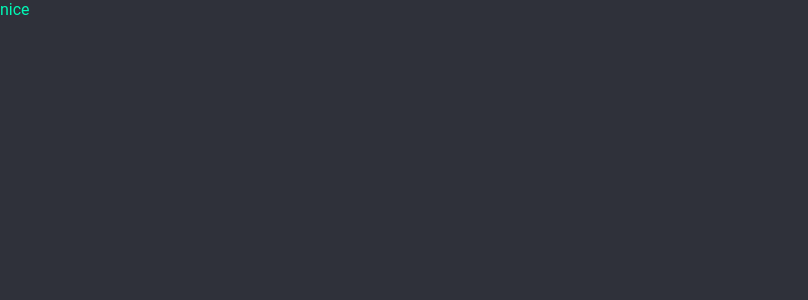
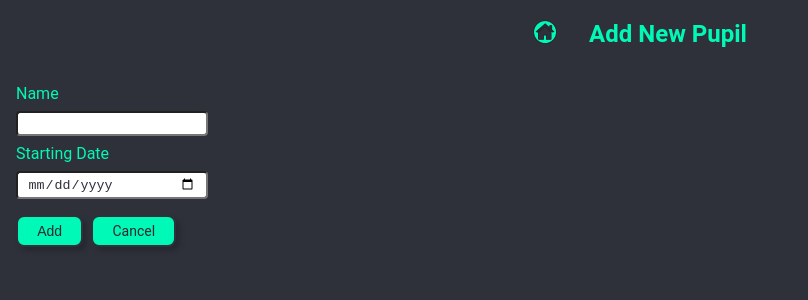
Before and after one commit to giuseppe-valeriani/drive-point, a Next.js app: page /pupils/add in a window 1280 px wide. Shown: the top 300 px of the page, without its empty margins (0-808 px from the left). Built offline with nearby package versions, Linux system fonts and the light colour scheme.

Commit message:
add form, wip for the logic part

```diff
--- a/app/pupils/[id]/page.jsx
+++ b/app/pupils/[id]/page.jsx
@@ -1,8 +1,25 @@
-import React from "react";
+"use client";
 
-const page = ({ params }) => {
-  console.log(params);
-  return <div>nice</div>;
+import React, { useState, useEffect } from "react";
+import axios from "axios";
+
+const Pupil = ({ params }) => {
+  const [pupil, setPupil] = useState(null);
+  useEffect(() => {
+    const getPupil = async () => {
+      const response = await axios.get(`http://localhost:7777/${params.id}`);
+      setPupil(response.data);
+      console.log(response.data);
+    };
+
+    getPupil();
+  }, []);
+
+  if (!pupil) {
+    return <article>Loading...</article>;
+  }
+
+  return <article>{pupil.name}</article>;
 };
 
-export default page;
+export default Pupil;
--- /dev/null
+++ b/app/pupils/add/page.jsx
@@ -0,0 +1,38 @@
+"use client";
+
+import React, { useState, useEffect } from "react";
+import Link from "next/link";
+import axios from "axios";
+import "./style.scss";
+import Form from "@components/Form/Form";
+
+const emptyForm = {
+  name: "",
+  starting_date: "",
+};
+
+const AddPupilPage = () => {
+  const [newPupil, setNewPupil] = useState(emptyForm);
+
+  const handleSubmit = (e) => {
+    e.preventDefault();
+    console.log(e.target.name.value);
+    console.log(e.target.starting_date.value);
+  };
+
+  return (
+    <main className="add-pupil-page">
+      <section className="add-pupil-page__header">
+        <Link className="add-pupil-page__icon-box" href="/">
+          <img className="add-pupil-page__icon" src={"/icons/home.png"} />
+        </Link>
+        <h1 className="add-pupil-page__title">add new pupil</h1>
+      </section>
+      <section>
+        <Form handleSubmit={handleSubmit} />
+      </section>
+    </main>
+  );
+};
+
+export default AddPupilPage;
--- /dev/null
+++ b/app/pupils/add/style.scss
@@ -0,0 +1,24 @@
+@use "../../../styles/colors" as *;
+@use "../../../styles/mixins" as *;
+
+.add-pupil-page {
+  &__header {
+    display: flex;
+    align-items: center;
+    justify-content: center;
+  }
+
+  &__icon-box {
+    margin-right: 2rem;
+  }
+
+  &__icon {
+    width: 24px;
+    height: 24px;
+  }
+
+  &__title {
+    text-align: center;
+    text-transform: capitalize;
+  }
+}
--- /dev/null
+++ b/components/AddPupil/AddPupil.scss
@@ -0,0 +1,8 @@
+@use "../../styles/colors" as *;
+@use "../../styles/mixins" as *;
+
+.add-pupil {
+  &__button {
+    @include button;
+  }
+}
--- /dev/null
+++ b/components/Form/Form.jsx
@@ -0,0 +1,33 @@
+import React from "react";
+import Link from "next/link";
+import "./Form.scss";
+
+const Form = ({ handleSubmit }) => {
+  return (
+    <form onSubmit={handleSubmit} className="form">
+      <div className="form__field">
+        <label htmlFor="name">Name</label>
+        <input className="form__input" id="name" type="text" name="name" />
+      </div>
+      <div className="form__field">
+        <label htmlFor="starting_date">Starting Date</label>
+        <input
+          className="form__input"
+          id="starting_date"
+          type="date"
+          name="starting_date"
+        />
+      </div>
+      <div className="form__buttons">
+        <button className="form__button" type="submit">
+          add
+        </button>
+        <Link href="/">
+          <div className="form__button">cancel</div>
+        </Link>
+      </div>
+    </form>
+  );
+};
+
+export default Form;
--- /dev/null
+++ b/components/Form/Form.scss
@@ -0,0 +1,30 @@
+@use "../../styles/colors" as *;
+@use "../../styles/mixins" as *;
+
+.form {
+  padding: 1rem;
+
+  &__field {
+    display: flex;
+    flex-direction: column;
+    gap: 0.5rem;
+    padding-bottom: 0.5rem;
+  }
+
+  &__input {
+    border-radius: 4px;
+    padding: 0.2rem 0.6rem;
+    width: 12rem;
+    color: $background;
+  }
+
+  &__buttons {
+    display: flex;
+    padding-top: 0.5rem;
+    gap: 0.5rem;
+  }
+
+  &__button {
+    @include button;
+  }
+}
--- a/components/PupilsList/PupilsList.scss
+++ b/components/PupilsList/PupilsList.scss
@@ -1,7 +1,6 @@
 @use "../../styles//colors" as *;
 
 .pupils-list {
-  padding: 1rem;
   &__title {
     letter-spacing: 0.1rem;
   }
--- /dev/null
+++ b/styles/_mixins.scss
@@ -0,0 +1,23 @@
+@use "./colors" as *;
+
+@mixin button {
+  display: inline-block;
+  padding: 6px 12px;
+  margin-bottom: 0;
+  font-size: 14px;
+  font-weight: 400;
+  line-height: 1.42857143;
+  text-align: center;
+  white-space: nowrap;
+  vertical-align: middle;
+  -ms-touch-action: manipulation;
+  touch-action: manipulation;
+  cursor: pointer;
+  border: 2px solid $background;
+  padding: 0.25rem 1.2rem;
+  border-radius: 8px;
+  box-shadow: 4px 4px 4px $background-dark;
+  background-color: $color;
+  color: $background-dark;
+  text-transform: capitalize;
+}
```
Also changed, not shown: app/Home.scss (added, +14 -0 lines), app/app.scss (deleted, +0 -7 lines), app/page.jsx (+10 -3 lines), components/AddPupil/AddPupil.jsx (added, +12 -0 lines), public/icons/home.png (added).
